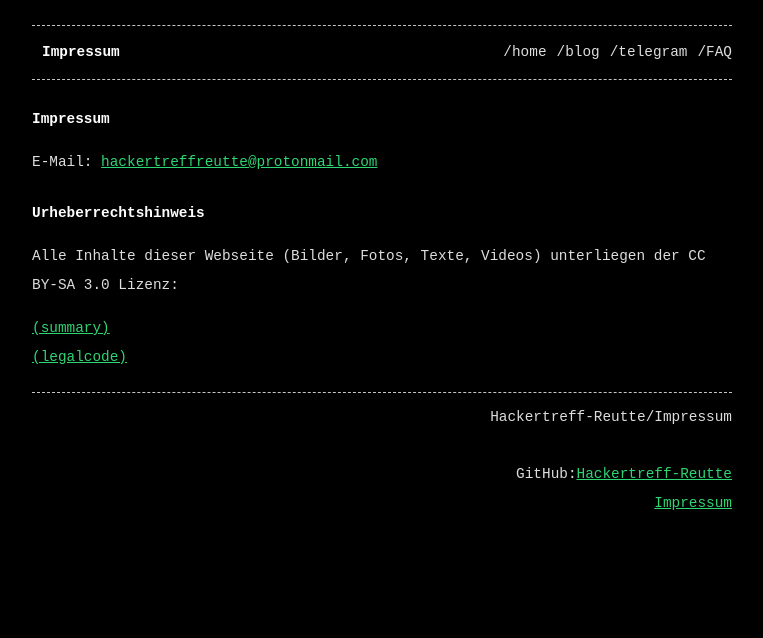
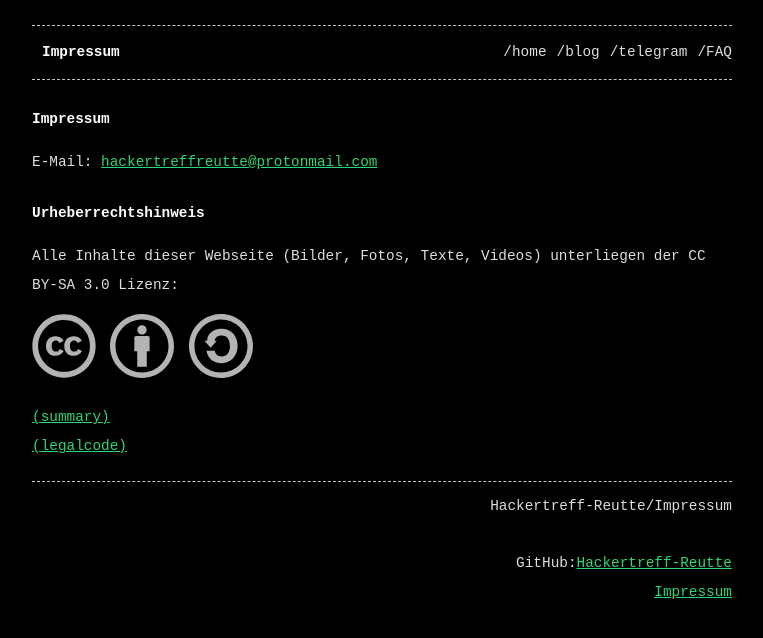
Before and after one commit to Hackertreff-Reutte/Hackertreff-Reutte.github.io, a Jekyll site: the page built from sites/impressum.md, in a window 1280 px wide. Shown: the top 638 px of the page, without its empty margins (258-1021 px from the left). Built offline with Jekyll 4.4.1, drawn with Linux system fonts in a browser that asks for light colours.

Commit message:
added CC logos

```diff
--- a/sites/impressum.md
+++ b/sites/impressum.md
@@ -13,5 +13,17 @@ E-Mail: [hackertreffreutte@protonmail.com](mailto:hackertreffreutte@protonmail.c
 # Urheberrechtshinweis
 Alle Inhalte dieser Webseite (Bilder, Fotos, Texte, Videos) unterliegen der CC BY-SA 3.0 Lizenz:
 
+
+<div style="float:left; padding-right: 1em">
+<img src = "/assets/icons/Cc.logo.circle.svg" style="webkit-filter: invert(100%); filter: invert(100%); opacity: 0.7;" alt="CC Logo"/>
+</div>
+<div style="float:left; padding-right: 1em">
+<img src = "/assets/icons/Cc-by.svg" style="webkit-filter: invert(100%); filter: invert(100%); opacity: 0.7;" alt="CC-BY Logo"/>
+</div>
+<div>
+<img src = "/assets/icons/Cc-sa.svg" style="webkit-filter: invert(100%); filter: invert(100%); opacity: 0.7;" alt="CC-SA Logo"/>
+</div>
+
+
 <a href="https://creativecommons.org/licenses/by-sa/3.0/at/">(summary)</a>
 <a href="https://creativecommons.org/licenses/by-sa/3.0/at/legalcode">(legalcode)</a>
```
Also changed, not shown: assets/icons/Cc-by.svg.
